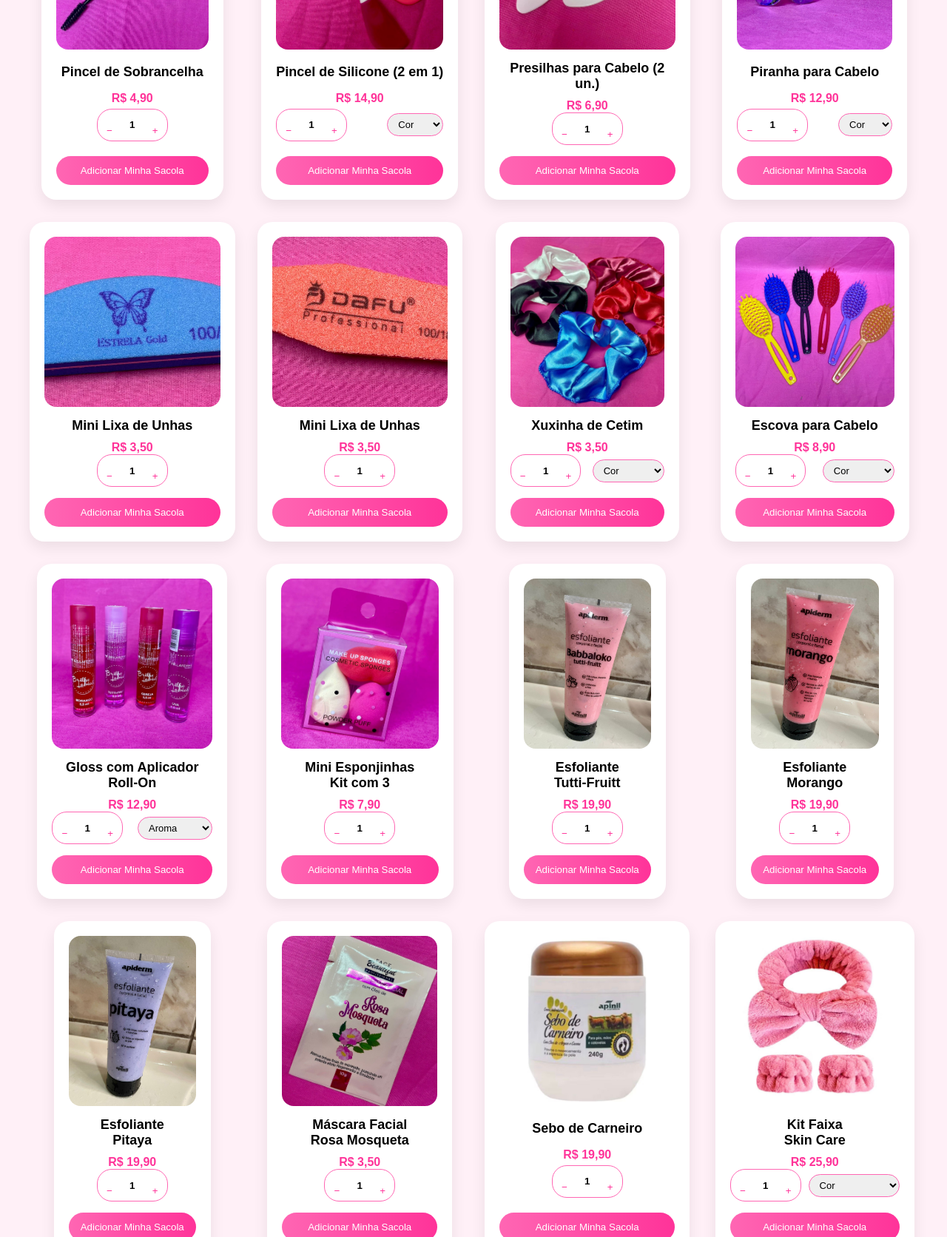
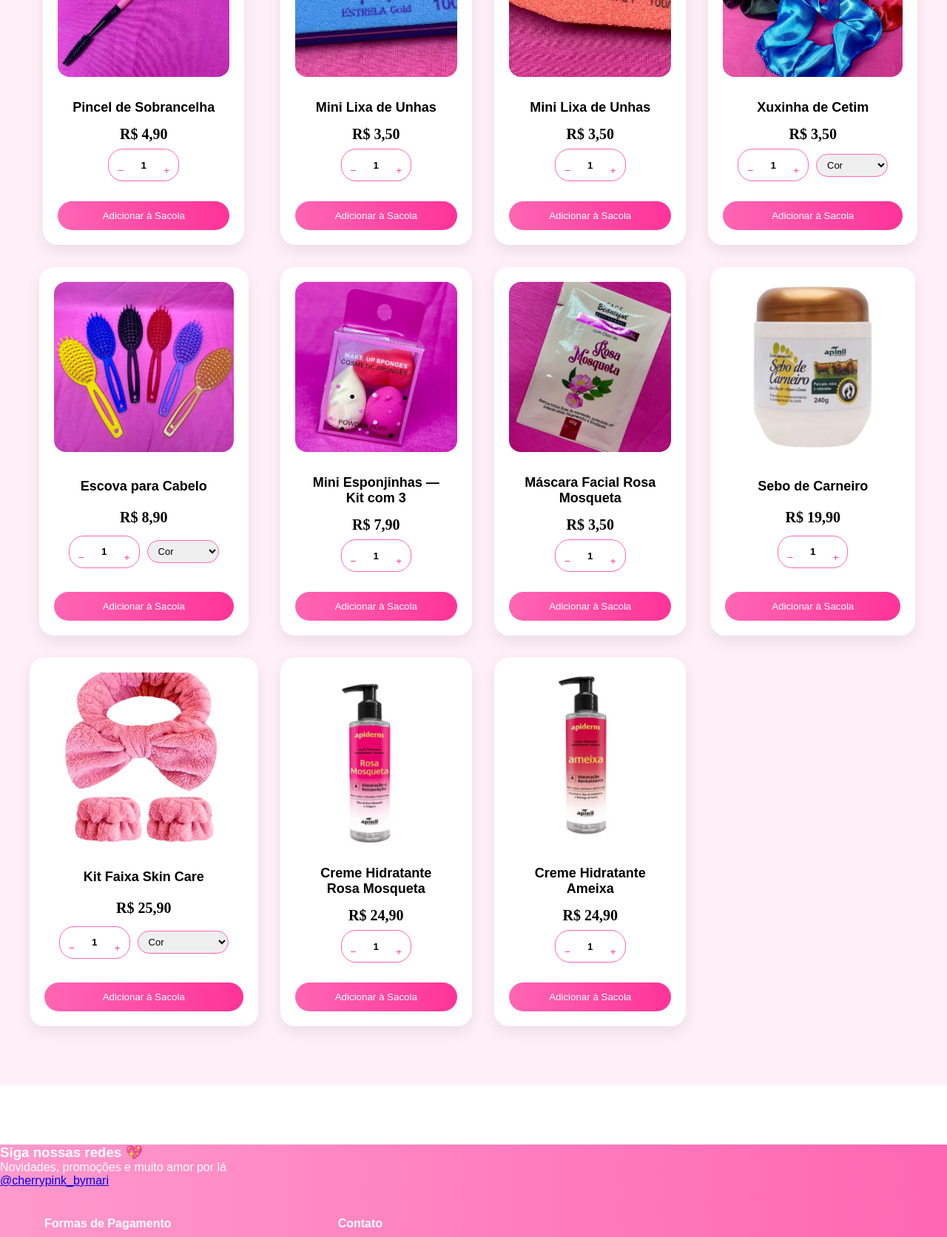
Before and after one commit to Lipex-cyber/Cherrypink, a plain HTML site: page index.html in a window 1280 px wide. Shown: the part 1070-2742 px from the top of the page at 74% size. Drawn offline with nearby package versions, Linux system fonts and the light colour scheme.

Commit message:
Update index.html

```diff
--- a/index.html
+++ b/index.html
@@ -1,28 +1,26 @@
 <!DOCTYPE html>
 <html lang="pt-BR">
-<meta name="viewport" content="width=device-width, initial-scale=1">
 <head>
   <meta charset="UTF-8">
+  <meta name="viewport" content="width=device-width, initial-scale=1">
   <title>Cherry Pink By Mari</title>
   <link rel="stylesheet" href="style.css">
 </head>
 <body>
 
-<!-- HEADER SUPERIOR -->
+<!-- ANNOUNCEMENT BAR -->
+<div class="announcement-bar">✦ Frete grátis acima de R$99 &nbsp;•&nbsp; Embalagem presente inclusa ✦</div>
+
+<!-- HEADER -->
 <header class="top-header">
   <div class="logo">
-    <img src="images/noletter.png" alt="Logo">
+    <img src="images/noletter.png" alt="Cherry Pink By Mari">
   </div>
-
   <div class="search-box">
-    <input type="text" placeholder="Digite o que você procura">
+    <input type="text" placeholder="O que você está procurando?">
     <span class="search-icon">🔍</span>
   </div>
-
   <div class="icons">
-    <i data-lucide="message-circle"></i>
-    <i data-lucide="user"></i>
-    <i data-lucide="heart"></i>
     <i data-lucide="shopping-bag" id="cart-icon"></i>
   </div>
 </header>
@@ -30,30 +28,33 @@
 <!-- MENU -->
 <nav class="menu">
   <a href="kit-pronto.html">Kit Pronto</a>
-  <a href="#avulsos">Produtos Avulsos</a>
+  <a href="#avulsos" class="active">Produtos Avulsos</a>
 </nav>
 
 <!-- CARROSSEL -->
 <section class="carousel">
   <div class="carousel-container">
-    <div class="slide">
-      <img src="images/banner1.png" alt="Banner 1">
-    </div>
-    <div class="slide">
-      <img src="images/banner2.png" alt="Banner 2">
-    </div>
-    <div class="slide">
-      <img src="images/banner3.png" alt="Banner 3">
-    </div>
+    <div class="slide"><img src="images/banner1.png" alt="Banner 1"></div>
+    <div class="slide"><img src="images/banner2.png" alt="Banner 2"></div>
+    <div class="slide"><img src="images/banner3.png" alt="Banner 3"></div>
+  </div>
+  <span class="prev">❮</span>
+  <span class="next">❯</span>
+  <div class="carousel-dots">
+    <div class="dot active"></div>
+    <div class="dot"></div>
+    <div class="dot"></div>
+  </div>
+</section>
+
+<!-- PRODUTOS AVULSOS -->
+<section id="avulsos" class="avulsos">
+  <div class="section-header">
+    <div class="section-eyebrow">Nossa Coleção</div>
+    <h2>Produtos <em>Avulsos</em></h2>
+    <div class="section-divider"></div>
   </div>
 
-  <span class="prev">❮</span>
-  <span class="next">❯</span>
-</section>
-
-<!--AVULSOS -->
-<section id="avulsos" class="avulsos">
-  <h2>PRODUTOS AVULSOS</h2>
   <div class="filters">
     <button class="filter-btn active" data-filter="all">Todos</button>
     <button class="filter-btn" data-filter="maquiagem">Maquiagem</button>
@@ -62,122 +63,112 @@
     <button class="filter-btn" data-filter="unhas">Unhas</button>
   </div>
 
-<!-- GRID DE PRODUTOS -->
   <div class="products-grid">
+
     <div class="product-card" data-category="maquiagem">
-      <img src="products/pincel.jpeg" alt="Produto 1">
-      <h3>Pincel de Sobrancelha</h3>
-      <p>R$ 4,90</p>
-      <div class="product-options">
+      <img src="products/pincel.jpeg" alt="Pincel de Sobrancelha">
+      <h3 style="padding:16px 20px 4px">Pincel de Sobrancelha</h3>
+      <p style="padding:0 20px 8px;color:var(--rose-deep);font-size:20px;font-weight:700;font-family:'Cormorant Garamond',serif">R$ 4,90</p>
+      <div class="product-options" style="padding:0 20px 12px">
         <div class="qty">
           <button class="qty-minus">−</button>
           <input type="text" class="qty-input" value="1" readonly>
           <button class="qty-plus">+</button>
         </div>
       </div>
-      <button class="add-to-cart">Adicionar Minha Sacola</button>
+      <button class="add-to-cart">Adicionar à Sacola</button>
     </div>
-
-<!-- GRID DE PRODUTOS -->
+<!--
     <div class="product-card" data-category="maquiagem">
-      <img src="products/silicone.jpeg" alt="Produto 2">
-      <h3>Pincel de Silicone (2 em 1)</h3>
-      <p>R$ 14,90</p>
-      <div class="product-options">
+      <img src="products/silicone.jpeg" alt="Pincel de Silicone">
+      <h3 style="padding:16px 20px 4px">Pincel de Silicone (2 em 1)</h3>
+      <p style="padding:0 20px 8px;color:var(--rose-deep);font-size:20px;font-weight:700;font-family:'Cormorant Garamond',serif">R$ 14,90</p>
+      <div class="product-options" style="padding:0 20px 12px">
         <div class="qty">
           <button class="qty-minus">−</button>
           <input type="text" class="qty-input" value="1" readonly>
           <button class="qty-plus">+</button>
         </div>
-
         <select class="color-select">
           <option value="Padrão">Cor</option>
           <option value="Rosa">Rosa</option>
-            <option value="Vinho">Vinho</option>
+          <option value="Vinho">Vinho</option>
         </select>
       </div>
-      <button class="add-to-cart">Adicionar Minha Sacola</button>
+      <button class="add-to-cart">Adicionar à Sacola</button>
     </div>
 
-<!-- GRID DE PRODUTOS -->
     <div class="product-card" data-category="cabelo">
-      <img src="products/presilha.jpeg" alt="Produto 3">
-      <h3>Presilhas para Cabelo (2 un.)</h3>
-      <p>R$ 6,90</p>
-      <div class="product-options">
+      <img src="products/presilha.jpeg" alt="Presilhas para Cabelo">
+      <h3 style="padding:16px 20px 4px">Presilhas para Cabelo (2 un.)</h3>
+      <p style="padding:0 20px 8px;color:var(--rose-deep);font-size:20px;font-weight:700;font-family:'Cormorant Garamond',serif">R$ 6,90</p>
+      <div class="product-options" style="padding:0 20px 12px">
         <div class="qty">
           <button class="qty-minus">−</button>
           <input type="text" class="qty-input" value="1" readonly>
           <button class="qty-plus">+</button>
         </div>
       </div>
-
-      <button class="add-to-cart">Adicionar Minha Sacola</button>
+      <button class="add-to-cart">Adicionar à Sacola</button>
     </div>
 
-<!-- GRID DE PRODUTOS -->
     <div class="product-card" data-category="cabelo">
-      <img src="products/piranha.jpeg" alt="Produto 4">
-      <h3>Piranha para Cabelo</h3>
-      <p>R$ 12,90</p>
-      <div class="product-options">
+      <img src="products/piranha.jpeg" alt="Piranha para Cabelo">
+      <h3 style="padding:16px 20px 4px">Piranha para Cabelo</h3>
+      <p style="padding:0 20px 8px;color:var(--rose-deep);font-size:20px;font-weight:700;font-family:'Cormorant Garamond',serif">R$ 12,90</p>
+      <div class="product-options" style="padding:0 20px 12px">
         <div class="qty">
           <button class="qty-minus">−</button>
           <input type="text" class="qty-input" value="1" readonly>
           <button class="qty-plus">+</button>
         </div>
-
         <select class="color-select">
           <option value="Padrão">Cor</option>
           <option value="Rosa">Rosa</option>
           <option value="Azul">Azul</option>
         </select>
       </div>
-      <button class="add-to-cart">Adicionar Minha Sacola</button>
+      <button class="add-to-cart">Adicionar à Sacola</button>
     </div>
-
-<!-- GRID DE PRODUTOS -->
+  -->
     <div class="product-card" data-category="unhas">
-      <img src="products/lixab.jpeg" alt="Produto 5">
-      <h3>Mini Lixa de Unhas</h3>
-      <p>R$ 3,50</p>
-      <div class="product-options">
+      <img src="products/lixab.jpeg" alt="Mini Lixa de Unhas">
+      <h3 style="padding:16px 20px 4px">Mini Lixa de Unhas</h3>
+      <p style="padding:0 20px 8px;color:var(--rose-deep);font-size:20px;font-weight:700;font-family:'Cormorant Garamond',serif">R$ 3,50</p>
+      <div class="product-options" style="padding:0 20px 12px">
         <div class="qty">
           <button class="qty-minus">−</button>
           <input type="text" class="qty-input" value="1" readonly>
           <button class="qty-plus">+</button>
         </div>
       </div>
-      <button class="add-to-cart">Adicionar Minha Sacola</button>
+      <button class="add-to-cart">Adicionar à Sacola</button>
     </div>
 
-<!-- GRID DE PRODUTOS -->
     <div class="product-card" data-category="unhas">
-      <img src="products/lixav.jpeg" alt="Produto 5">
-      <h3>Mini Lixa de Unhas </h3>
-      <p>R$ 3,50</p>
-      <div class="product-options">
+      <img src="products/lixav.jpeg" alt="Mini Lixa de Unhas">
+      <h3 style="padding:16px 20px 4px">Mini Lixa de Unhas</h3>
+      <p style="padding:0 20px 8px;color:var(--rose-deep);font-size:20px;font-weight:700;font-family:'Cormorant Garamond',serif">R$ 3,50</p>
+      <div class="product-options" style="padding:0 20px 12px">
         <div class="qty">
           <button class="qty-minus">−</button>
           <input type="text" class="qty-input" value="1" readonly>
           <button class="qty-plus">+</button>
         </div>
       </div>
-      <button class="add-to-cart">Adicionar Minha Sacola</button>
+      <button class="add-to-cart">Adicionar à Sacola</button>
     </div>
 
-<!-- GRID DE PRODUTOS -->
     <div class="product-card" data-category="cabelo">
-      <img src="products/xuxinha.jpeg" alt="Produto 6">
-      <h3>Xuxinha de Cetim </h3>
-      <p>R$ 3,50</p>
-      <div class="product-options">
+      <img src="products/xuxinha.jpeg" alt="Xuxinha de Cetim">
+      <h3 style="padding:16px 20px 4px">Xuxinha de Cetim</h3>
+      <p style="padding:0 20px 8px;color:var(--rose-deep);font-size:20px;font-weight:700;font-family:'Cormorant Garamond',serif">R$ 3,50</p>
+      <div class="product-options" style="padding:0 20px 12px">
         <div class="qty">
           <button class="qty-minus">−</button>
           <input type="text" class="qty-input" value="1" readonly>
           <button class="qty-plus">+</button>
         </div>
-
         <select class="color-select">
           <option value="Padrão">Cor</option>
           <option value="Rosa">Rosa</option>
@@ -187,21 +178,19 @@
           <option value="Branco">Branco</option>
         </select>
       </div>
-      <button class="add-to-cart">Adicionar Minha Sacola</button>
+      <button class="add-to-cart">Adicionar à Sacola</button>
     </div>
 
-<!-- GRID DE PRODUTOS -->
     <div class="product-card" data-category="cabelo">
-      <img src="products/escova.jpeg" alt="Produto 7">
-      <h3>Escova para Cabelo </h3>
-      <p>R$ 8,90</p>
-      <div class="product-options">
+      <img src="products/escova.jpeg" alt="Escova para Cabelo">
+      <h3 style="padding:16px 20px 4px">Escova para Cabelo</h3>
+      <p style="padding:0 20px 8px;color:var(--rose-deep);font-size:20px;font-weight:700;font-family:'Cormorant Garamond',serif">R$ 8,90</p>
+      <div class="product-options" style="padding:0 20px 12px">
         <div class="qty">
           <button class="qty-minus">−</button>
           <input type="text" class="qty-input" value="1" readonly>
           <button class="qty-plus">+</button>
         </div>
-
         <select class="color-select">
           <option value="Padrão">Cor</option>
           <option value="Amarelo">Amarelo</option>
@@ -212,22 +201,19 @@
           <option value="Dourado">Dourado</option>
         </select>
       </div>
-      <button class="add-to-cart">Adicionar Minha Sacola</button>
+      <button class="add-to-cart">Adicionar à Sacola</button>
     </div>
-
-<!-- GRID DE PRODUTOS -->
+<!--
     <div class="product-card" data-category="maquiagem">
-      <img src="products/gloss.jpeg" alt="Produto 8">
-      <h3>Gloss com Aplicador<br>
-      Roll-On</h3>
-      <p>R$ 12,90</p>
-      <div class="product-options">
+      <img src="products/gloss.jpeg" alt="Gloss com Aplicador Roll-On">
+      <h3 style="padding:16px 20px 4px">Gloss com Aplicador Roll-On</h3>
+      <p style="padding:0 20px 8px;color:var(--rose-deep);font-size:20px;font-weight:700;font-family:'Cormorant Garamond',serif">R$ 12,90</p>
+      <div class="product-options" style="padding:0 20px 12px">
         <div class="qty">
           <button class="qty-minus">−</button>
           <input type="text" class="qty-input" value="1" readonly>
           <button class="qty-plus">+</button>
         </div>
-
         <select class="color-select">
           <option value="Padrão">Aroma</option>
           <option value="Morango">Morango</option>
@@ -236,186 +222,164 @@
           <option value="Uva">Uva</option>
         </select>
       </div>
-      <button class="add-to-cart">Adicionar Minha Sacola</button>
+      <button class="add-to-cart">Adicionar à Sacola</button>
     </div>
-
-<!-- GRID DE PRODUTOS -->
+  -->
     <div class="product-card" data-category="maquiagem">
-      <img src="products/esponjinhas.jpeg" alt="Produto 9">
-      <h3>Mini Esponjinhas <br>
-      Kit com 3</h3>
-      <p>R$ 7,90</p>
-      <div class="product-options">
+      <img src="products/esponjinhas.jpeg" alt="Mini Esponjinhas">
+      <h3 style="padding:16px 20px 4px">Mini Esponjinhas — Kit com 3</h3>
+      <p style="padding:0 20px 8px;color:var(--rose-deep);font-size:20px;font-weight:700;font-family:'Cormorant Garamond',serif">R$ 7,90</p>
+      <div class="product-options" style="padding:0 20px 12px">
         <div class="qty">
           <button class="qty-minus">−</button>
           <input type="text" class="qty-input" value="1" readonly>
           <button class="qty-plus">+</button>
         </div>
       </div>
-      <button class="add-to-cart">Adicionar Minha Sacola</button>
+      <button class="add-to-cart">Adicionar à Sacola</button>
     </div>
-
-<!-- GRID DE PRODUTOS -->
+<!--
     <div class="product-card" data-category="pele">
-      <img src="products/babbaloko.jpeg" alt="Produto 10">
-      <h3>Esfoliante <br>
-      Tutti-Fruitt</h3>
-      <p>R$ 19,90</p>
-      <div class="product-options">
+      <img src="products/babbaloko.jpeg" alt="Esfoliante Tutti-Fruitt">
+      <h3 style="padding:16px 20px 4px">Esfoliante Tutti-Fruitt</h3>
+      <p style="padding:0 20px 8px;color:var(--rose-deep);font-size:20px;font-weight:700;font-family:'Cormorant Garamond',serif">R$ 19,90</p>
+      <div class="product-options" style="padding:0 20px 12px">
         <div class="qty">
           <button class="qty-minus">−</button>
           <input type="text" class="qty-input" value="1" readonly>
           <button class="qty-plus">+</button>
         </div>
       </div>
-      <button class="add-to-cart">Adicionar Minha Sacola</button>
+      <button class="add-to-cart">Adicionar à Sacola</button>
     </div>
 
-<!-- GRID DE PRODUTOS -->
     <div class="product-card" data-category="pele">
-      <img src="products/morango.jpeg" alt="Produto 11">
-      <h3>Esfoliante <br>
-      Morango</h3>
-      <p>R$ 19,90</p>
-      <div class="product-options">
+      <img src="products/morango.jpeg" alt="Esfoliante Morango">
+      <h3 style="padding:16px 20px 4px">Esfoliante Morango</h3>
+      <p style="padding:0 20px 8px;color:var(--rose-deep);font-size:20px;font-weight:700;font-family:'Cormorant Garamond',serif">R$ 19,90</p>
+      <div class="product-options" style="padding:0 20px 12px">
         <div class="qty">
           <button class="qty-minus">−</button>
           <input type="text" class="qty-input" value="1" readonly>
           <button class="qty-plus">+</button>
         </div>
       </div>
-      <button class="add-to-cart">Adicionar Minha Sacola</button>
+      <button class="add-to-cart">Adicionar à Sacola</button>
     </div>
 
-<!-- GRID DE PRODUTOS -->
     <div class="product-card" data-category="pele">
-      <img src="products/pitaya.jpeg" alt="Produto 12">
-      <h3>Esfoliante <br>
-      Pitaya</h3>
-      <p>R$ 19,90</p>
-      <div class="product-options">
+      <img src="products/pitaya.jpeg" alt="Esfoliante Pitaya">
+      <h3 style="padding:16px 20px 4px">Esfoliante Pitaya</h3>
+      <p style="padding:0 20px 8px;color:var(--rose-deep);font-size:20px;font-weight:700;font-family:'Cormorant Garamond',serif">R$ 19,90</p>
+      <div class="product-options" style="padding:0 20px 12px">
         <div class="qty">
           <button class="qty-minus">−</button>
           <input type="text" class="qty-input" value="1" readonly>
           <button class="qty-plus">+</button>
         </div>
       </div>
-      <button class="add-to-cart">Adicionar Minha Sacola</button>
+      <button class="add-to-cart">Adicionar à Sacola</button>
     </div>
-
-<!-- GRID DE PRODUTOS -->
+  -->
     <div class="product-card" data-category="pele">
-      <img src="products/mascara.jpeg" alt="Produto 13">
-      <h3>Máscara Facial <br>
-      Rosa Mosqueta</h3>
-      <p>R$ 3,50</p>
-      <div class="product-options">
+      <img src="products/mascara.jpeg" alt="Máscara Facial Rosa Mosqueta">
+      <h3 style="padding:16px 20px 4px">Máscara Facial Rosa Mosqueta</h3>
+      <p style="padding:0 20px 8px;color:var(--rose-deep);font-size:20px;font-weight:700;font-family:'Cormorant Garamond',serif">R$ 3,50</p>
+      <div class="product-options" style="padding:0 20px 12px">
         <div class="qty">
           <button class="qty-minus">−</button>
           <input type="text" class="qty-input" value="1" readonly>
           <button class="qty-plus">+</button>
         </div>
       </div>
-      <button class="add-to-cart">Adicionar Minha Sacola</button>
+      <button class="add-to-cart">Adicionar à Sacola</button>
     </div>
 
-<!-- GRID DE PRODUTOS -->
     <div class="product-card" data-category="pele">
-      <img src="products/sebo.jpeg" alt="Produto 14">
-      <h3>Sebo de Carneiro</h3>
-      <p>R$ 19,90</p>
-      <div class="product-options">
+      <img src="products/sebo.jpeg" alt="Sebo de Carneiro">
+      <h3 style="padding:16px 20px 4px">Sebo de Carneiro</h3>
+      <p style="padding:0 20px 8px;color:var(--rose-deep);font-size:20px;font-weight:700;font-family:'Cormorant Garamond',serif">R$ 19,90</p>
+      <div class="product-options" style="padding:0 20px 12px">
         <div class="qty">
           <button class="qty-minus">−</button>
           <input type="text" class="qty-input" value="1" readonly>
           <button class="qty-plus">+</button>
         </div>
       </div>
-      <button class="add-to-cart">Adicionar Minha Sacola</button>
+      <button class="add-to-cart">Adicionar à Sacola</button>
     </div>
 
-<!-- GRID DE PRODUTOS -->
     <div class="product-card" data-category="maquiagem">
-      <img src="products/faixa.jpeg" alt="Produto 15">
-      <h3>Kit Faixa <br>
-      Skin Care</h3>
-      <p>R$ 25,90</p>
-      <div class="product-options">
+      <img src="products/faixa.jpeg" alt="Kit Faixa Skin Care">
+      <h3 style="padding:16px 20px 4px">Kit Faixa Skin Care</h3>
+      <p style="padding:0 20px 8px;color:var(--rose-deep);font-size:20px;font-weight:700;font-family:'Cormorant Garamond',serif">R$ 25,90</p>
+      <div class="product-options" style="padding:0 20px 12px">
         <div class="qty">
           <button class="qty-minus">−</button>
           <input type="text" class="qty-input" value="1" readonly>
           <button class="qty-plus">+</button>
         </div>
-
         <select class="color-select">
           <option value="Padrão">Cor</option>
-          <option value="Rosa">Rosa Chiclete</option>
-          <option value="Vermelho">Rosa Bebê</option>
-          <option value="Preto">Cinza</option>
+          <option value="Rosa Chiclete">Rosa Chiclete</option>
+          <option value="Rosa Bebê">Rosa Bebê</option>
+          <option value="Cinza">Cinza</option>
         </select>
       </div>
-      <button class="add-to-cart">Adicionar Minha Sacola</button>
+      <button class="add-to-cart">Adicionar à Sacola</button>
     </div>
 
-<!-- GRID DE PRODUTOS -->
     <div class="product-card" data-category="pele">
-      <img src="products/rosa.jpeg" alt="Produto 16">
-      <h3>Creme Hidratante <br>
-      Rosa Mosqueta </h3>
-      <p>R$ 24,90</p>
-      <div class="product-options">
+      <img src="products/rosa.jpeg" alt="Creme Hidratante Rosa Mosqueta">
+      <h3 style="padding:16px 20px 4px">Creme Hidratante Rosa Mosqueta</h3>
+      <p style="padding:0 20px 8px;color:var(--rose-deep);font-size:20px;font-weight:700;font-family:'Cormorant Garamond',serif">R$ 24,90</p>
+      <div class="product-options" style="padding:0 20px 12px">
         <div class="qty">
           <button class="qty-minus">−</button>
           <input type="text" class="qty-input" value="1" readonly>
           <button class="qty-plus">+</button>
         </div>
       </div>
-      <button class="add-to-cart">Adicionar Minha Sacola</button>
+      <button class="add-to-cart">Adicionar à Sacola</button>
     </div>
 
-<!-- GRID DE PRODUTOS -->
     <div class="product-card" data-category="pele">
-      <img src="products/ameixa.jpeg" alt="Produto 17">
-      <h3>Creme Hidratante<br>
-      Ameixa</h3>
-      <p>R$ 24,90</p>
-      <div class="product-options">
+      <img src="products/ameixa.jpeg" alt="Creme Hidratante Ameixa">
+      <h3 style="padding:16px 20px 4px">Creme Hidratante Ameixa</h3>
+      <p style="padding:0 20px 8px;color:var(--rose-deep);font-size:20px;font-weight:700;font-family:'Cormorant Garamond',serif">R$ 24,90</p>
+      <div class="product-options" style="padding:0 20px 12px">
         <div class="qty">
           <button class="qty-minus">−</button>
           <input type="text" class="qty-input" value="1" readonly>
           <button class="qty-plus">+</button>
         </div>
       </div>
-      <button class="add-to-cart">Adicionar Minha Sacola</button>
+      <button class="add-to-cart">Adicionar à Sacola</button>
     </div>
+
   </div>
 </section>
 
-<!-- SACOLA FLUTUANTE -->
+<!-- SACOLA -->
 <div class="cart-overlay" id="cart-overlay"></div>
-
 <div class="cart-drawer" id="cart-drawer">
   <div class="cart-header">
     <h3>Minha Sacola</h3>
     <span id="close-cart">✕</span>
   </div>
-
   <div class="cart-items" id="cart-items"></div>
-
   <div class="cart-footer">
     <strong id="cart-total">Total: R$ 0,00</strong>
     <button class="checkout-btn">Finalizar Compra</button>
   </div>
 </div>
 
-<!-- MODAL DADOS CLIENTE -->
+<!-- MODAL CHECKOUT -->
 <div id="checkout-modal" class="checkout-modal">
   <div class="checkout-box">
     <h3>Dados para Entrega</h3>
-
-    <input type="text" id="client-name" placeholder="Seu nome" />
+    <input type="text" id="client-name" placeholder="Seu nome">
     <textarea id="client-address" placeholder="Endereço completo"></textarea>
-
     <div class="checkout-actions">
       <button id="cancel-checkout">Cancelar</button>
       <button id="confirm-checkout">Confirmar Pedido</button>
@@ -423,11 +387,18 @@
   </div>
 </div>
 
+<!-- FOOTER -->
 <footer class="site-footer">
 
+  <div class="footer-top-band">
+    <div class="footer-cta">
+      <h3>Siga nossas redes 💖</h3>
+      <p>Novidades, promoções e muito amor por lá</p>
+    </div>
+    <a href="https://www.instagram.com/cherrypink_bymari" target="_blank" class="footer-cta-btn">@cherrypink_bymari</a>
+  </div>
+
   <div class="footer-container">
-
-    <!-- FORMAS DE PAGAMENTO -->
     <div class="footer-column">
       <h4>Formas de Pagamento</h4>
       <div class="payment-icons">
@@ -436,27 +407,11 @@
         <img src="images/master.png" alt="Mastercard">
       </div>
     </div>
-
-    <!-- REDES SOCIAIS -->
-    <div class="footer-column">
-      <h4>Redes Sociais</h4>
-      <div class="social-icons">
-        <a href="https://www.instagram.com/cherrypink_bymari?utm_source=ig_web_button_share_sheet&igsh=ZDNlZDc0MzIxNw==" aria-label="Instagram">
-          <i data-lucide="instagram"></i>
-        </a>
-        <a href="https://api.whatsapp.com/send/?phone=5551994119090&text&type=phone_number&app_absent=0&utm_source=ig" aria-label="WhatsApp">
-          <i data-lucide="message-circle"></i>
-        </a>
-      </div>
-    </div>
-
-    <!-- CONTATO -->
     <div class="footer-column">
       <h4>Contato</h4>
       <p>📞 WhatsApp: (51) 99411-9090</p>
       <p>📍 Atendimento Online</p>
     </div>
-
   </div>
 
   <div class="footer-bottom">
@@ -464,11 +419,8 @@
   </div>
 
   <script src="https://unpkg.com/lucide@latest"></script>
-  <script>
-    lucide.createIcons();
-  </script>
+  <script>lucide.createIcons();</script>
   <script src="index.js"></script>
-
 </footer>
 </body>
 </html>
```
